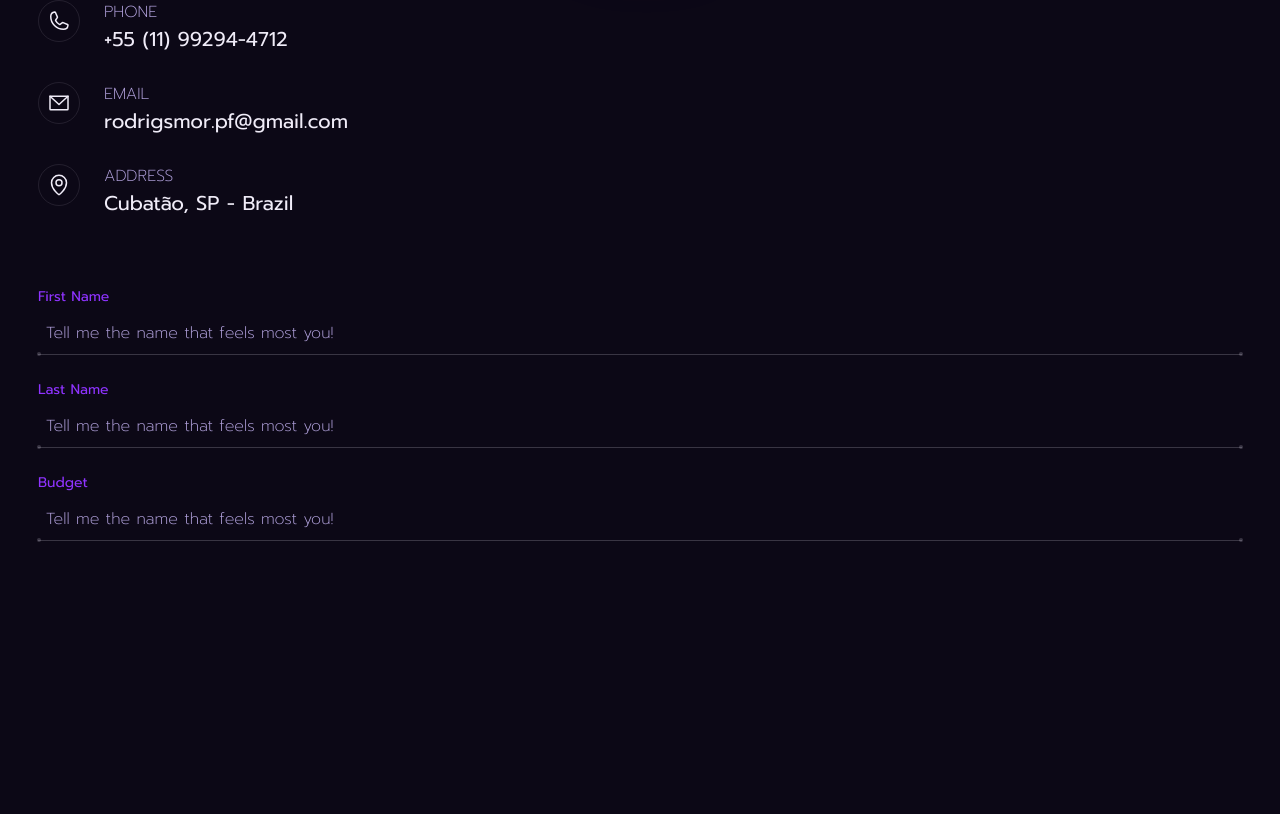
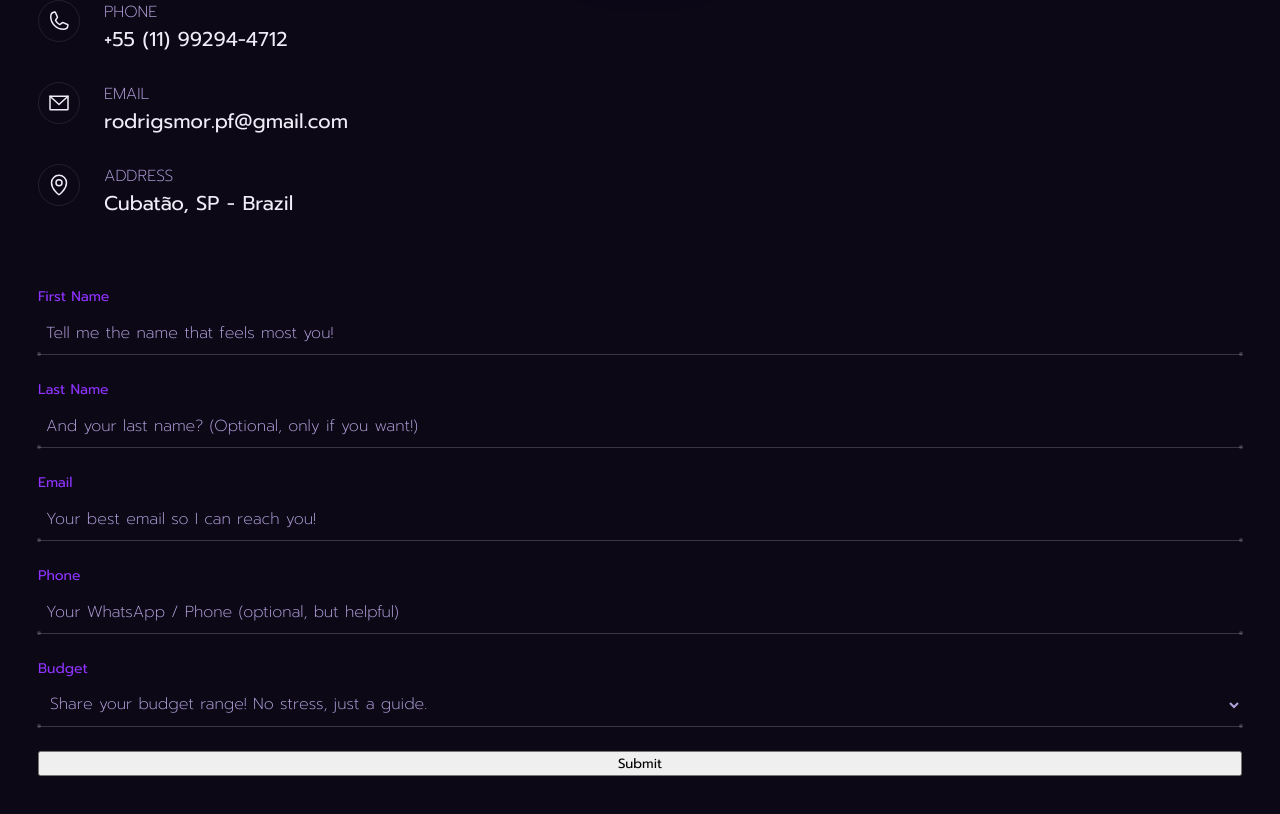
Before and after one commit to rodrigsmor/portfolio, a Next.js app: page /en-US in a window 1280 px wide. Shown: the part 10897-11711 px from the top of the page. Before the commit the page ends 11536 px from the top, so only its background shows below. Built offline with nearby package versions, Linux system fonts and the light colour scheme; a web font is replaced by a local one.

Commit message:
:construction: feat: implement formik to manage form

```diff
--- a/components/forms/form-field/form-field.module.css
+++ b/components/forms/form-field/form-field.module.css
@@ -106,4 +106,14 @@
     font-weight: var(--font-light);
     color: var(--typography-extradark);
   }
+
+  option {
+    color: var(--background-extradark);
+  }
 }
+
+.placeHolder {
+  font-size: var(--font-h6);
+  font-weight: var(--font-light);
+  color: var(--typography-extradark);
+}
--- a/components/forms/form-field/index.tsx
+++ b/components/forms/form-field/index.tsx
@@ -1,42 +1,59 @@
-import { ChangeEvent } from 'react';
+import { useTranslate } from '@/hooks/useTranslate';
 import styles from './form-field.module.css';
+import { FormFieldProps } from '@/types/form-field';
 
-interface FormFieldProps {
-  id: string;
-  error?: string;
-  label: string;
-  value: string;
-  placeholder: string;
-  onChange: (event: ChangeEvent<HTMLInputElement | HTMLTextAreaElement | HTMLSelectElement>) => void;
-  type?: 'select' | 'input' | 'text-area';
-}
-
-export function FormField({
-  id,
-  label,
-  type = 'input',
-  placeholder,
-  error,
-  onChange
-}: FormFieldProps) {
+export function FormField<K extends string | number>(props: FormFieldProps<K>) {
   return (
     <div className={`form-field ${styles.formFieldContainer}`}>
       <div className={styles.fieldHeader}>
         <label
-          htmlFor={id}
+          htmlFor={props.id}
           className={styles.formLabel}
         >
-          {label}
+          {props.label}
         </label>
-        {error && <p className="error">{error}</p>}
+        {props.error && <p className="error">{props.error}</p>}
       </div>
-      <input
-        id={id}
-        onChange={onChange}
-        placeholder={placeholder}
-        className={styles.formInput}
-      />
+      <Input {...props} />
       <span aria-hidden></span>
     </div>
   );
 }
+
+function Input<K extends string | number>(props: FormFieldProps<K>) {
+  const { t } = useTranslate();
+  const { id, value, variant, placeholder, onChange } = props;
+
+  if (variant === 'select') {
+    return (
+      <select
+        id={id}
+        value={value}
+        defaultValue=""
+        onChange={onChange}
+        className={`${styles.formInput} ${value ?? styles.placeHolder}`}
+      >
+        <option className={styles.placeHolder} value="" disabled hidden>{placeholder}</option>
+        {props.options.map((option) => {
+          const label = t(option.label);
+          return (
+            <option key={option.value} value={option.value}>
+              {label}
+            </option>
+          );
+        })}
+      </select>
+    )
+  }
+
+  return (
+    <input
+      id={id}
+      value={value}
+      onChange={onChange}
+      autoComplete="off"
+      placeholder={placeholder}
+      className={styles.formInput}
+    />
+  );
+}
--- /dev/null
+++ b/components/layout/contact-form/contact-form.module.css
@@ -0,0 +1,7 @@
+.contactFormContainer {
+  gap: 1.5rem;
+  width: 100%;
+  display: flex;
+  max-width: 100%;
+  flex-direction: column;
+}
--- /dev/null
+++ b/components/layout/contact-form/index.tsx
@@ -0,0 +1,107 @@
+import styles from './contact-form.module.css';
+import { Form, Formik, useFormikContext } from 'formik';
+import { BudgetRange, ContactFormData } from '@/types/contact';
+import { FormField } from '@/components/forms/form-field';
+import { budgetRangeOptions } from '@/consts/contact-form';
+import { useTranslate } from '@/hooks/useTranslate';
+
+const initialValues: ContactFormData = {
+  firstName: '',
+  lastName: '',
+  email: '',
+  projectDescription: ''
+}
+
+function ContactFormContent() {
+  const { t } = useTranslate()
+  const { values, setValues, isSubmitting } = useFormikContext<ContactFormData>();
+
+  function onChange<K extends keyof ContactFormData>(
+    key: K,
+    newValue: ContactFormData[K]
+  ) {
+    setValues((oldValues) => ({
+      ...oldValues,
+      [key]: newValue,
+    }));
+  }
+
+  return (
+    <Form className={styles.contactFormContainer}>
+      <FormField
+        variant="input"
+        id="Contact_FirstName"
+        label="First Name"
+        value={values.firstName}
+        onChange={(event) => {
+          onChange('firstName', event.target.value);
+        }}
+        placeholder={t('Contact.Form.Placeholders.firstName')}
+      />
+      <FormField
+        variant="input"
+        id="Contact_LastName"
+        label="Last Name"
+        value={values.lastName}
+        onChange={(event) => {
+          onChange('lastName', event.target.value);
+        }}
+        placeholder={t('Contact.Form.Placeholders.lastName')}
+      />
+      <FormField
+        variant="input"
+        id="Contact_Email"
+        label="Email"
+        onChange={(event) => {
+          onChange('email', event.target.value);
+        }}
+        value={values.email ?? ''}
+        placeholder={t('Contact.Form.Placeholders.email')}
+      />
+      <FormField
+        variant="input"
+        id="Contact_Phone"
+        label="Phone"
+        value={values.phoneNumber ?? ''}
+        onChange={(event) => {
+          onChange('phoneNumber', event.target.value);
+        }}
+        placeholder={t('Contact.Form.Placeholders.phoneNumber')}
+      />
+      <FormField
+        id="Contact_Budget"
+        label="Budget"
+        variant="select"
+        value={values.budgetRange}
+        onChange={(event) => {
+          const newValue = event.target.value as BudgetRange;
+          onChange('budgetRange', newValue);
+        }}
+        options={budgetRangeOptions}
+        placeholder={t('Contact.Form.Placeholders.budgetRange')}
+      />
+      <button type="submit" disabled={isSubmitting}>
+        Submit
+      </button>
+    </Form>
+  );
+}
+
+export function ContactForm() {
+  return (
+    <Formik
+      initialValues={initialValues}
+      // validate={(values) => {
+      //   //
+      // }}
+      onSubmit={(values, { setSubmitting }) => {
+        setTimeout(() => {
+          alert(JSON.stringify(values, null, 2));
+          setSubmitting(false);
+        }, 400);
+      }}
+    >
+      {() => <ContactFormContent />}
+    </Formik>
+  );
+}
--- a/components/sections/contact/contact.module.css
+++ b/components/sections/contact/contact.module.css
@@ -100,12 +100,3 @@
     }
   }
 }
-
-.contactForm {
-  gap: 1.5rem;
-  width: 100%;
-  max-width: 100%;
-  /* overflow: hidden; */
-  display: flex;
-  flex-direction: column;
-}
--- a/components/sections/contact/index.tsx
+++ b/components/sections/contact/index.tsx
@@ -1,10 +1,10 @@
+import Link from 'next/link';
 import { ReactNode } from 'react';
 import styles from './contact.module.css';
+import { Dictionary } from '@/functions/dictionaries';
 import { EnvelopeSimple, MapPin, Phone } from 'phosphor-react';
-import { Dictionary } from '@/functions/dictionaries';
 import { PathToDot, useTranslate } from '@/hooks/useTranslate';
-import Link from 'next/link';
-import { FormField } from '@/components/forms/form-field';
+import { ContactForm } from '@/components/layout/contact-form';
 
 const UnderlineSVG = () => (
   <svg width="128" height="25" viewBox="0 0 128 25" fill="none" xmlns="http://www.w3.org/2000/svg">
@@ -92,24 +92,7 @@ export function Contact() {
           );
         })}
       </address>
-      <form action="" className={styles.contactForm}>
-        <FormField
-          id="Contact_FirstName"
-          label="First Name"
-          placeholder="Tell me the name that feels most you!"
-        />
-        <FormField
-          id="Contact_LastName"
-          label="Last Name"
-          placeholder="Tell me the name that feels most you!"
-        />
-        <FormField
-          id="Contact_Budget"
-          label="Budget"
-          type="select"
-          placeholder="Tell me the name that feels most you!"
-        />
-      </form>
+      <ContactForm />
     </footer>
   );
 }
--- /dev/null
+++ b/utils/@types/contact.ts
@@ -0,0 +1,39 @@
+export enum Currency {
+  USD = 'USD',
+  BRL = 'BRL',
+  EUR = 'EUR',
+  GBP = 'GBP',
+  OTHER = 'OTHER',
+}
+
+export enum ProjectDuration {
+  UNDER_ONE_WEEK = 'under_1_week',
+  ONE_TO_TWO_WEEKS = '1_2_weeks',
+  TWO_TO_FOUR_WEEKS = '2_4_weeks',
+  ONE_TO_THREE_MONTHS = '1_3_months',
+  OVER_THREE_MONTHS = 'over_3_months',
+  LONG_TERM = 'long_term',
+  FIXED_CONTRACT = 'fixed_contract',
+  TO_BE_DEFINED = 'to_be_defined',
+}
+
+export enum BudgetRange {
+  UNDER_100 = 'under_100',
+  BETWEEN_100_500 = '100_500',
+  BETWEEN_500_1000 = '500_1000',
+  BETWEEN_1000_2000 = '1000_2000',
+  BETWEEN_2000_5000 = '2000_5000',
+  OVER_5000 = 'over_5000',
+  NEGOTIABLE = 'negotiable',
+}
+
+export interface ContactFormData {
+  firstName: string;
+  lastName: string;
+  email: string;
+  phoneNumber?: string;
+  budgetRange?: BudgetRange;
+  currency?: Currency;
+  estimatedDuration?: ProjectDuration;
+  projectDescription: string;
+}
--- /dev/null
+++ b/utils/@types/form-field.ts
@@ -0,0 +1,28 @@
+import { ChangeEvent } from 'react';
+import { PathToDot } from '../hooks/useTranslate';
+import { Dictionary } from '../functions/dictionaries';
+
+export interface SelectOption<K> {
+  value: K;
+  label: PathToDot<Dictionary>;
+}
+
+interface BaseProps<K> {
+  id: string;
+  label: string;
+  placeholder: string;
+  error?: string;
+  value?: K;
+  onChange?: (event: ChangeEvent<HTMLInputElement | HTMLTextAreaElement | HTMLSelectElement>) => void;
+}
+
+interface InputProps<K> extends BaseProps<K> {
+  variant: 'input' | 'text-area';
+}
+
+interface SelectProps<K> extends BaseProps<K> {
+  variant: 'select';
+  options: SelectOption<K>[];
+}
+
+export type FormFieldProps<K extends string | number> = InputProps<K> | SelectProps<K>;
--- /dev/null
+++ b/utils/consts/contact-form.ts
@@ -0,0 +1,33 @@
+import { BudgetRange } from '@/types/contact';
+import { SelectOption } from '@/types/form-field';
+
+export const budgetRangeOptions: SelectOption<BudgetRange>[] = [
+  {
+    label: 'Contact.Form.BudgetRange.under_100',
+    value: BudgetRange.UNDER_100
+  },
+  {
+    label: 'Contact.Form.BudgetRange.100_500',
+    value: BudgetRange.BETWEEN_100_500
+  },
+  {
+    label: 'Contact.Form.BudgetRange.500_1000',
+    value: BudgetRange.BETWEEN_500_1000
+  },
+  {
+    label: 'Contact.Form.BudgetRange.1000_2000',
+    value: BudgetRange.BETWEEN_1000_2000
+  },
+  {
+    label: 'Contact.Form.BudgetRange.2000_5000',
+    value: BudgetRange.BETWEEN_2000_5000
+  },
+  {
+    label: 'Contact.Form.BudgetRange.over_5000',
+    value: BudgetRange.OVER_5000
+  },
+  {
+    label: 'Contact.Form.BudgetRange.negotiable',
+    value: BudgetRange.NEGOTIABLE
+  }
+];
```
